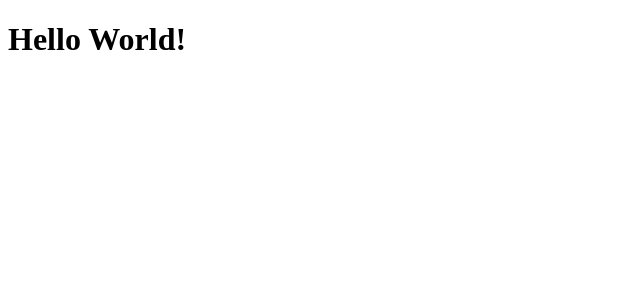
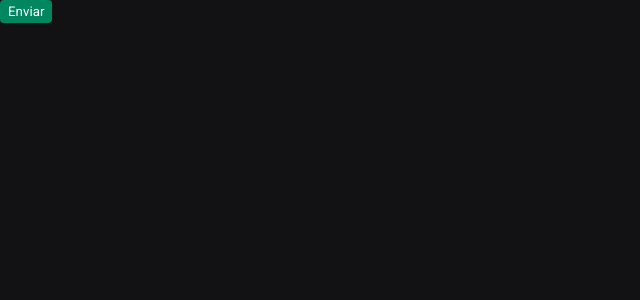
Before and after one commit to jordane-chaves/04-ignite-shop, a Next.js app: page / in a window 1280 px wide. Shown: the top 300 px of the page, without its empty margins (0-640 px from the left). Built offline with nearby package versions, Linux system fonts and the light colour scheme.

Commit message:
feat: setup global styles with stitches and fix tsconfig base url

```diff
--- a/package.json
+++ b/package.json
@@ -9,6 +9,7 @@
     "lint": "next lint"
   },
   "dependencies": {
+    "@stitches/react": "^1.2.8",
     "next": "15.2.0",
     "react": "^19.0.0",
     "react-dom": "^19.0.0"
--- a/src/pages/_app.tsx
+++ b/src/pages/_app.tsx
@@ -1,3 +1,8 @@
-export default function App({ Component, pageProps }) {
+import { AppProps } from "next/app";
+import { globalStyles } from "@/styles/global";
+
+globalStyles();
+
+export default function App({ Component, pageProps }: AppProps) {
   return <Component {...pageProps} />;
 }
--- a/src/pages/_document.tsx
+++ b/src/pages/_document.tsx
@@ -1,4 +1,5 @@
 import { Html, Head, Main, NextScript } from "next/document";
+import { getCssText } from "@/styles";
 
 export default function Document() {
   return (
@@ -7,6 +8,7 @@
         <link rel="preconnect" href="https://fonts.googleapis.com" />
         <link rel="preconnect" href="https://fonts.gstatic.com" crossOrigin="anonymous" />
         <link href="https://fonts.googleapis.com/css2?family=Roboto:wght@400;700&display=swap" rel="stylesheet" />
+        <style id="stitches" dangerouslySetInnerHTML={{ __html: getCssText() }} />
       </Head>
       <body>
         <Main />
--- a/src/pages/index.tsx
+++ b/src/pages/index.tsx
@@ -1,3 +1,13 @@
+import { styled } from "@/styles";
+
+export const Button = styled("button", {
+  backgroundColor: "$green500",
+  borderRadius: 4,
+  border: 0,
+  color: 'White',
+  padding: '4px 8px',
+});
+
 export default function Home() {
-  return <h1>Hello World!</h1>;
+  return <Button>Enviar</Button>;
 }
--- /dev/null
+++ b/src/styles/global.ts
@@ -0,0 +1,19 @@
+import { globalCss } from ".";
+
+export const globalStyles = globalCss({
+  "*": {
+    margin: 0,
+    padding: 0,
+  },
+
+  body: {
+    backgroundColor: '$gray900',
+    color: '$gray100',
+    "-webkit-font-smoothing": "antialiased",
+  },
+
+  "body, input, textarea, button": {
+    fontFamily: "Roboto",
+    fontWeight: 400,
+  },
+});
--- /dev/null
+++ b/src/styles/index.ts
@@ -0,0 +1,25 @@
+import { createStitches } from '@stitches/react'
+
+export const {
+  config,
+  createTheme,
+  css,
+  getCssText,
+  globalCss,
+  keyframes,
+  styled,
+  theme,
+} = createStitches({
+  theme: {
+    colors: {
+      white: '#fff',
+      gray900: '#121214',
+      gray800: '#202024',
+      gray300: '#c4c4cc',
+      gray100: '#e1e1e6',
+
+      green500: '#00875f',
+      green300: '#00b37e',
+    }
+  },
+})
--- a/tsconfig.json
+++ b/tsconfig.json
@@ -17,7 +17,7 @@
     "resolveJsonModule": true,
     "isolatedModules": true,
     "jsx": "preserve",
-    "baseUrl": "./src",
+    "baseUrl": "./",
     "paths": {
       "@/*": ["./src/*"]
     }
```
Also changed, not shown: 1 other file (tests, documents, lock files or other folders).
